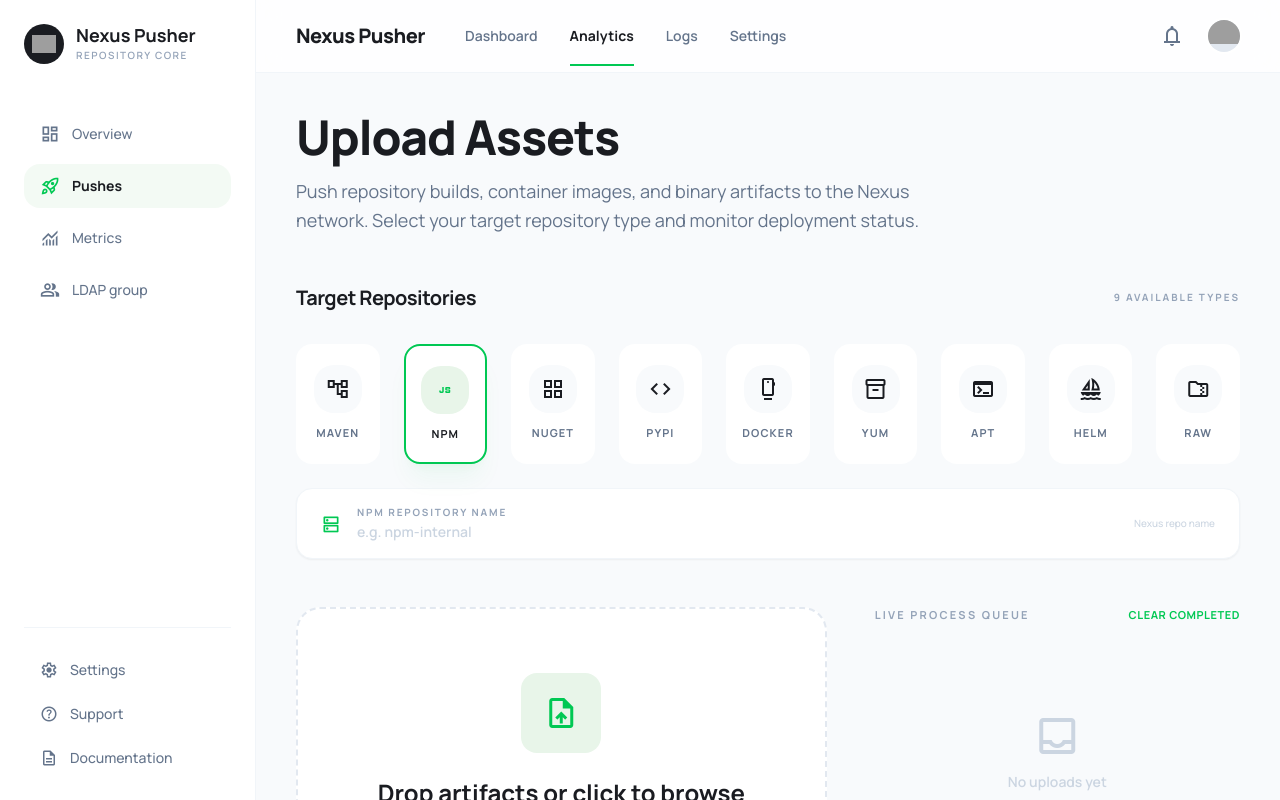
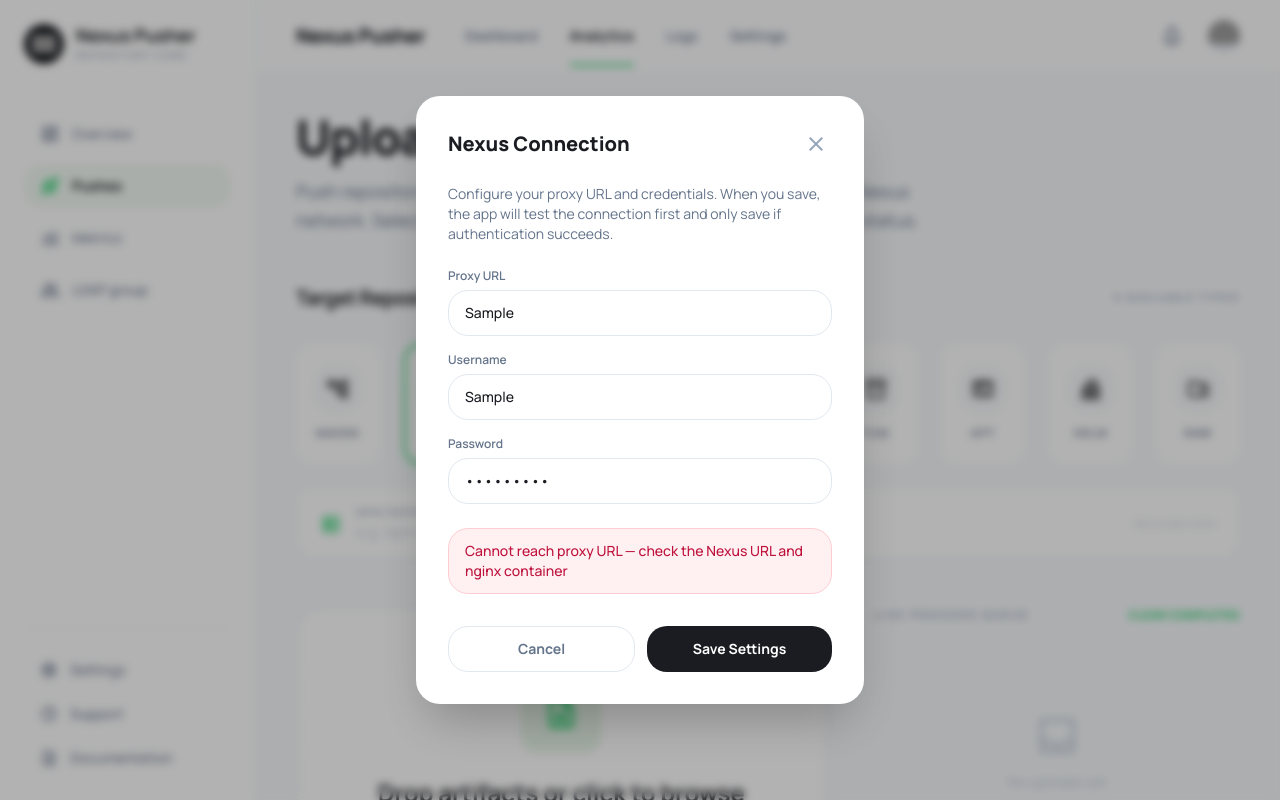
Before and after one commit to NoobaHooba/nexus-pusher, a React (Vite) app in the folder frontend/: page / in a window 1280 px wide. Both pictures are taken after typing "Sample", "Sample", "Sample123" into the empty fields and a click on the button "Save Settings". Shown: the top 800 px of the page. Built offline with nearby package versions, Linux system fonts and the light colour scheme; no server answers; grey boxes are pictures that could not be loaded; the HTML template or start-up script is replaced by a standard one.

Commit message:
feat: validate proxy credentials on save in settings modal

```diff
--- a/frontend/src/components/SettingsModal.jsx
+++ b/frontend/src/components/SettingsModal.jsx
@@ -1,8 +1,66 @@
 import React, { useState } from 'react';
+
+function toBase64(str) {
+  return btoa(unescape(encodeURIComponent(str)));
+}
+
+async function validateCredentials({ nexusUrl, username, password }) {
+  const base = nexusUrl.replace(/\/$/, '');
+  const url = `${base}/service/rest/v1/repositories`;
+
+  return new Promise((resolve) => {
+    const xhr = new XMLHttpRequest();
+    xhr.open('GET', url);
+    xhr.withCredentials = true;
+
+    if (username) {
+      xhr.setRequestHeader('Authorization', 'Basic ' + toBase64(`${username}:${password}`));
+    }
+
+    xhr.onload = () => {
+      if (xhr.status >= 200 && xhr.status < 300) {
+        resolve({ ok: true, message: 'Connection successful' });
+      } else if (xhr.status === 401) {
+        resolve({ ok: false, message: 'Authentication failed — username or password is incorrect' });
+      } else if (xhr.status === 403) {
+        resolve({ ok: false, message: 'Connected, but this user does not have permission to query Nexus' });
+      } else if (xhr.status === 404) {
+        resolve({ ok: false, message: 'Proxy reached, but Nexus REST API path was not found' });
+      } else {
+        resolve({ ok: false, message: `Connection failed — HTTP ${xhr.status}` });
+      }
+    };
+
+    xhr.onerror = () => resolve({ ok: false, message: 'Cannot reach proxy URL — check the Nexus URL and nginx container' });
+    xhr.ontimeout = () => resolve({ ok: false, message: 'Connection test timed out' });
+    xhr.timeout = 10000;
+    xhr.send();
+  });
+}
 
 export default function SettingsModal({ settings, onSave, onClose }) {
   const [form, setForm] = useState({ nexusUrl: '', username: '', password: '', ...settings });
+  const [testing, setTesting] = useState(false);
+  const [status, setStatus] = useState(null);
   const set = (k, v) => setForm(f => ({ ...f, [k]: v }));
+
+  const handleSave = async () => {
+    setStatus(null);
+
+    if (!form.nexusUrl?.trim()) {
+      setStatus({ ok: false, message: 'Nexus URL is required' });
+      return;
+    }
+
+    setTesting(true);
+    const result = await validateCredentials(form);
+    setTesting(false);
+    setStatus(result);
+
+    if (result.ok) {
+      onSave(form);
+    }
+  };
 
   return (
     <div className="fixed inset-0 z-50 flex items-center justify-center bg-black/30 backdrop-blur-sm">
@@ -14,11 +72,11 @@
           </button>
         </div>
         <p className="text-sm text-on-surface-variant">
-          Configure your local Nexus server URL and credentials. Repository names are set per format in the upload panel.
+          Configure your proxy URL and credentials. When you save, the app will test the connection first and only save if authentication succeeds.
         </p>
         <div className="flex flex-col gap-4">
           {[
-            { key: 'nexusUrl',  label: 'Nexus URL',  placeholder: 'http://localhost:8081', type: 'text' },
+            { key: 'nexusUrl',  label: 'Proxy URL',  placeholder: 'http://localhost:8080', type: 'text' },
             { key: 'username',  label: 'Username',   placeholder: 'admin',                type: 'text' },
             { key: 'password',  label: 'Password',   placeholder: '\u2022\u2022\u2022\u2022\u2022\u2022\u2022\u2022', type: 'password' },
           ].map(({ key, label, placeholder, type }) => (
@@ -34,9 +92,18 @@
             </div>
           ))}
         </div>
+
+        {status && (
+          <div className={`rounded-xl px-4 py-3 text-sm font-medium ${status.ok ? 'bg-emerald-50 text-emerald-700 border border-emerald-200' : 'bg-rose-50 text-rose-700 border border-rose-200'}`}>
+            {status.message}
+          </div>
+        )}
+
         <div className="flex gap-3 pt-2">
           <button onClick={onClose} className="flex-1 py-3 rounded-xl border border-slate-200 text-sm font-bold text-on-surface-variant hover:bg-slate-50 transition-colors">Cancel</button>
-          <button onClick={() => onSave(form)} className="flex-1 py-3 rounded-xl bg-primary text-white text-sm font-bold hover:bg-black transition-colors">Save Settings</button>
+          <button onClick={handleSave} disabled={testing} className="flex-1 py-3 rounded-xl bg-primary text-white text-sm font-bold hover:bg-black transition-colors disabled:opacity-60 disabled:cursor-not-allowed">
+            {testing ? 'Testing...' : 'Save Settings'}
+          </button>
         </div>
       </div>
     </div>
```
